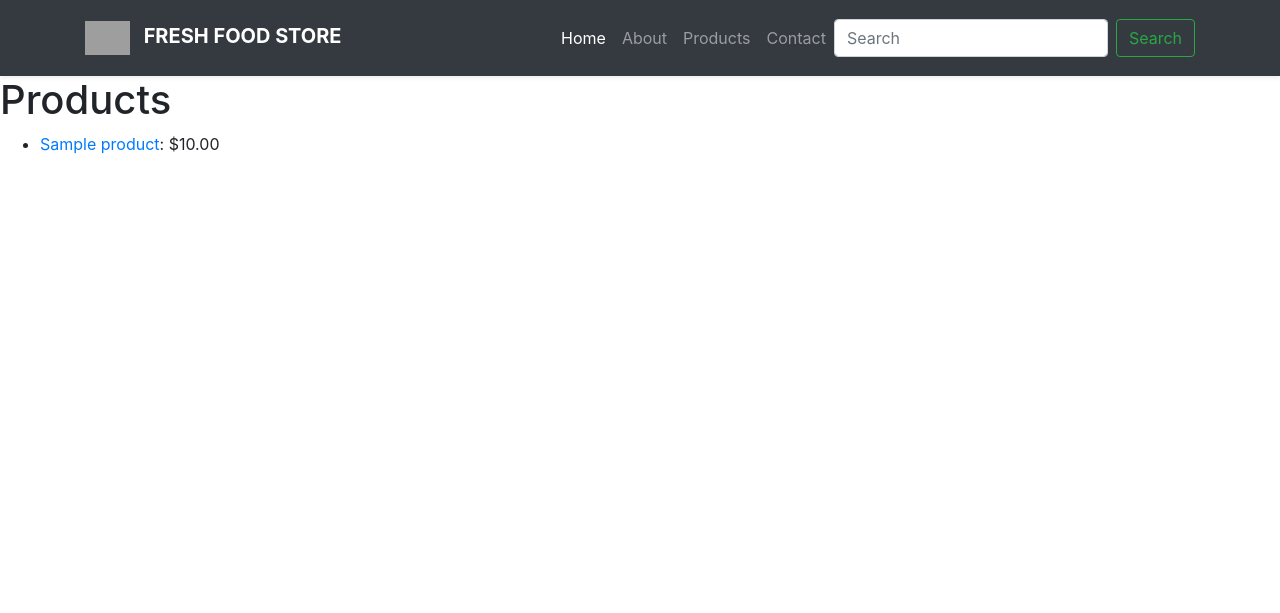
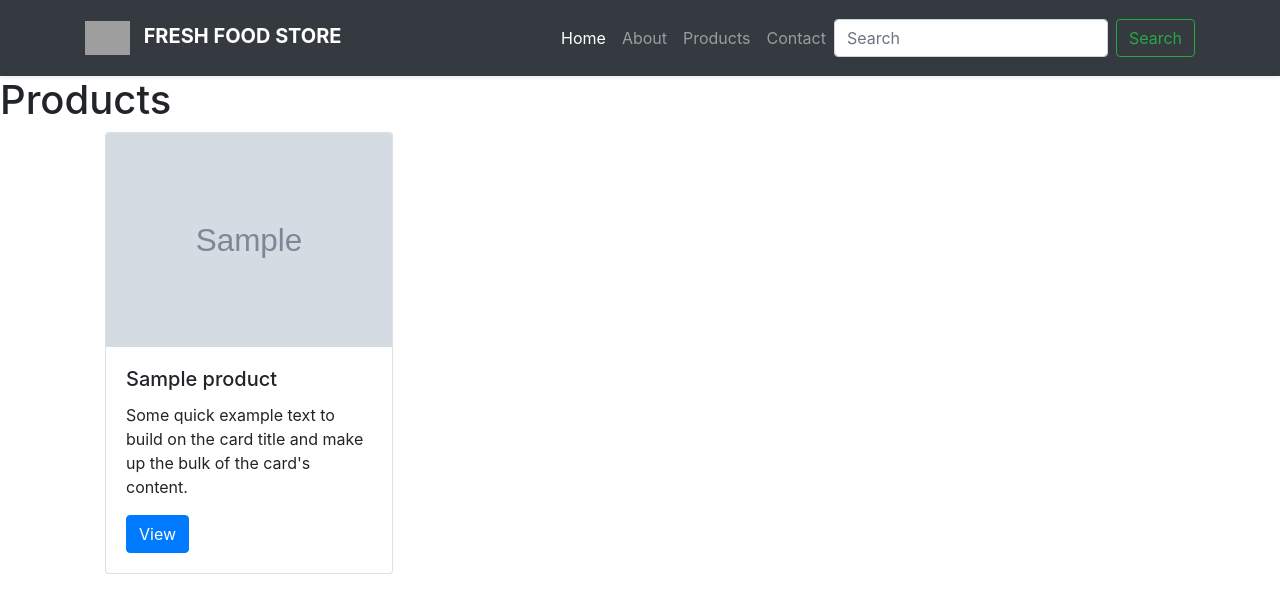
Before and after one commit to SimonSlominski/eCommerce_Web_App, a Django app: page /list in a window 1280 px wide. Shown: the top 613 px of the page. Run offline with Django 3.2, Linux system fonts and the light colour scheme; tables that the repository leaves empty hold one stand-in row (values such as "Sample post"); grey boxes marked "Sample" are stand-in pictures; some libraries are stand-ins or nearby versions; grey boxes are pictures that could not be loaded.

Commit message:
add product card snippet

```diff
--- a/products/templates/products/product_list.html
+++ b/products/templates/products/product_list.html
@@ -12,14 +12,25 @@
     <body>
     <h1>Products</h1>
     <ul>
+
+    <div class="container">
+        <div class="row">
             {% for product in object_list %}
-        <li><a href="{{ product.get_absolute_url }}">{{ product.name }}</a>: ${{ product.price }}</li>
-{#        <li>{{ product.name }}: ${{ product.price }}</li>#}
+                <div class="col">
+                {% include 'products/snippets/card.html' with instance=product %}
+                {# <li><a href="{{ product.get_absolute_url }}">{{ product.name }}</a>: ${{ product.price }}</li>#}
+                {# <li>{{ product.name }}: ${{ product.price }}</li>#}
+                </div>
             {% empty %}
+        </div>
+        </div>
             <li>No articles yet.</li>
         {% endfor %}
         </ul>
 
+
+    </body>
+
 {% endblock %}
-</body>
+
 </html>
--- /dev/null
+++ b/products/templates/products/snippets/card.html
@@ -0,0 +1,13 @@
+<div class="card" style="width: 18rem;">
+  {% if instance.image %}
+      <a href="{{ product.get_absolute_url }}">
+        <img src="{{ instance.image.url }}" class="card-img-top" alt="Card image cap">
+      </a>
+  {% endif %}
+
+  <div class="card-body">
+    <h5 class="card-title">{{ instance.name }}</h5>
+    <p class="card-text">Some quick example text to build on the card title and make up the bulk of the card's content.</p>
+    <a href="{{ product.get_absolute_url }}" class="btn btn-primary">View</a>
+  </div>
+</div>
```
Lines whose indentation alone changed are shown as unchanged.
